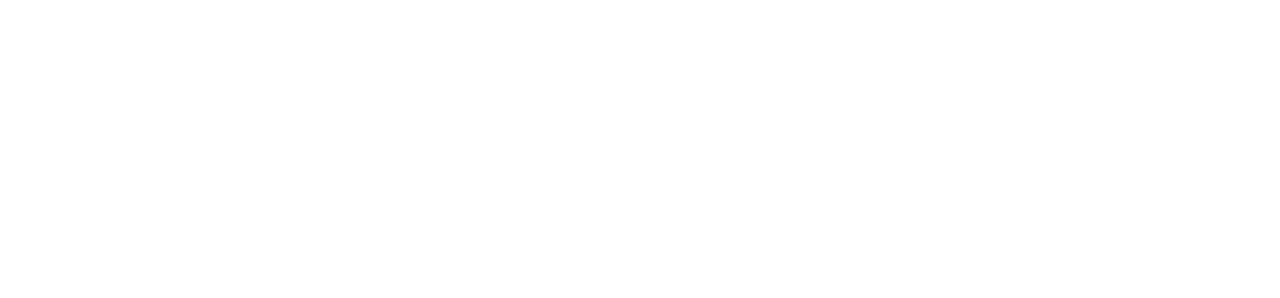
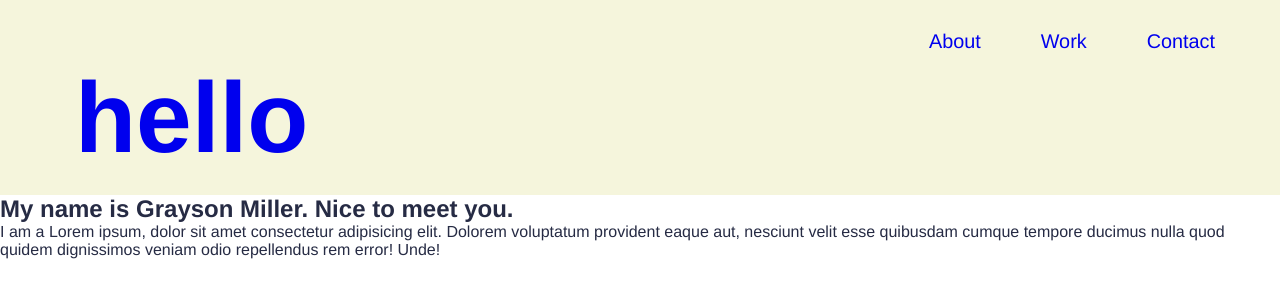
Before and after one commit to graysontmiller/Portfolio, a plain HTML site: page index.html in a window 1280 px wide. Drawn offline with Linux system fonts and the light colour scheme.

Commit message:
Added Header, nav, and begun about section. Basic css styling

```diff
--- /dev/null
+++ b/css/style.css
@@ -0,0 +1,52 @@
+* {
+  margin: 0;
+  padding: 0;
+  box-sizing: border-box;
+}
+/*Set up main root elements (like colors)*/
+/* :root {
+} */
+
+body {
+  color: #262b44;
+  font-family: Helvetica, Arial, sans-serif;
+}
+
+header {
+  padding: 20px 35px;
+  background-color: beige;
+  display: flex;
+  justify-content: space-between;
+  flex-wrap: wrap;
+  /* position: ; */
+  /* z-index: 9999; */
+  top: 0;
+}
+
+header h1 {
+  font-weight: bold;
+  font-size: 100px;
+  margin-top: 40px;
+  margin-left: 40px;
+}
+header a {
+  text-decoration: none;
+}
+
+header nav {
+  margin: 10px 0;
+}
+
+header nav ul {
+  display: flex;
+  flex-wrap: wrap;
+  justify-content: space-between;
+  align-items: center;
+  list-style: none;
+}
+
+header nav ul li a {
+  padding: 10px 30px;
+  font-weight: lighter;
+  font-size: 1.55vw;
+}
--- a/index.html
+++ b/index.html
@@ -1,2 +1,47 @@
 <!DOCTYPE html>
 <html lang="en"
+
+<head>
+    <meta charset="UTF-8" />
+    <title>Grayson Miller</title>
+    <meta name="viewport" content="width=device-width, initial-scale=1.0" />
+
+   <link rel="stylesheet" href="./css/style.css"
+</head>
+
+<body>
+
+        <!-- NAVIGATION BAR-->
+    <header>
+    <!-- Big Hello Element-->
+    <h1>
+        <a href="/">hello</a>
+    </h1>
+
+    <!--Navigation Bar-->
+    <nav>
+        <ul>
+            <li>
+                <a href="#about">About</a>
+            </li>
+            <li>
+                <a href="#work">Work</a>
+            </li>
+            <li>
+                <a href="#contact">Contact</a>
+            </li>
+        </ul>
+    </nav>
+    </header>
+
+
+    <!--Hero Section-->
+    <section class="hero">
+        <div class="about">
+            <h2> My name is Grayson Miller. Nice to meet you.</h2>
+            <p> I am a Lorem ipsum, dolor sit amet consectetur adipisicing elit. Dolorem voluptatum provident eaque aut, nesciunt velit esse quibusdam cumque tempore ducimus nulla quod quidem dignissimos veniam odio repellendus rem error! Unde! </p>
+        </div>
+    </section>
+
+
+</body>
```
